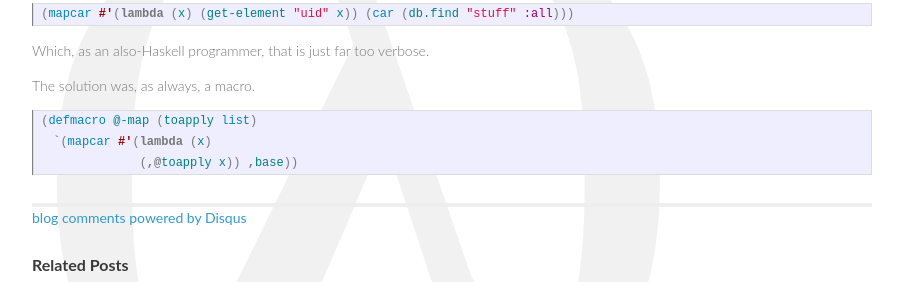
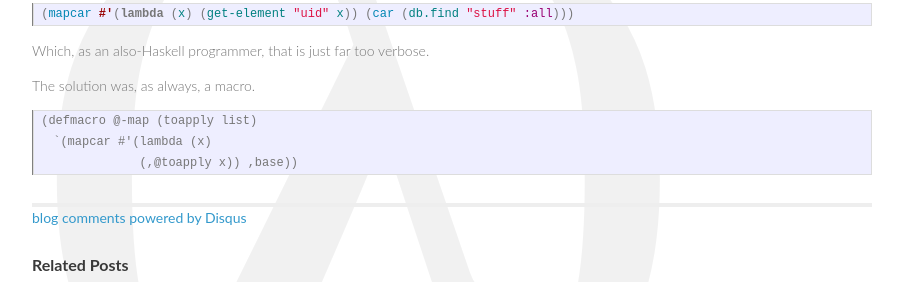
Before and after one commit to cmoore/cmoore.github.com, a Jekyll site: the page built from _posts/2012-06-21-loving-common-lisp.markdown, in a window 1280 px wide. Shown: the part 215-497 px from the top of the page, without its empty margins (188-1091 px from the left). Built offline with Jekyll 4.4.1, drawn with Linux system fonts in a browser that asks for light colours; Markdown is read by kramdown in place of the engine named in the settings; comment, search, counter and statistics services are not loaded.

Commit message:
and again

```diff
--- a/_posts/2012-06-21-loving-common-lisp.markdown
+++ b/_posts/2012-06-21-loving-common-lisp.markdown
@@ -18,7 +18,7 @@
 
 The solution was, as always, a macro.
 
-{% highlight lisp %}
+{% highlight common lisp %}
 (defmacro @-map (toapply list)
   `(mapcar #'(lambda (x)
               (,@toapply x)) ,base))
```
